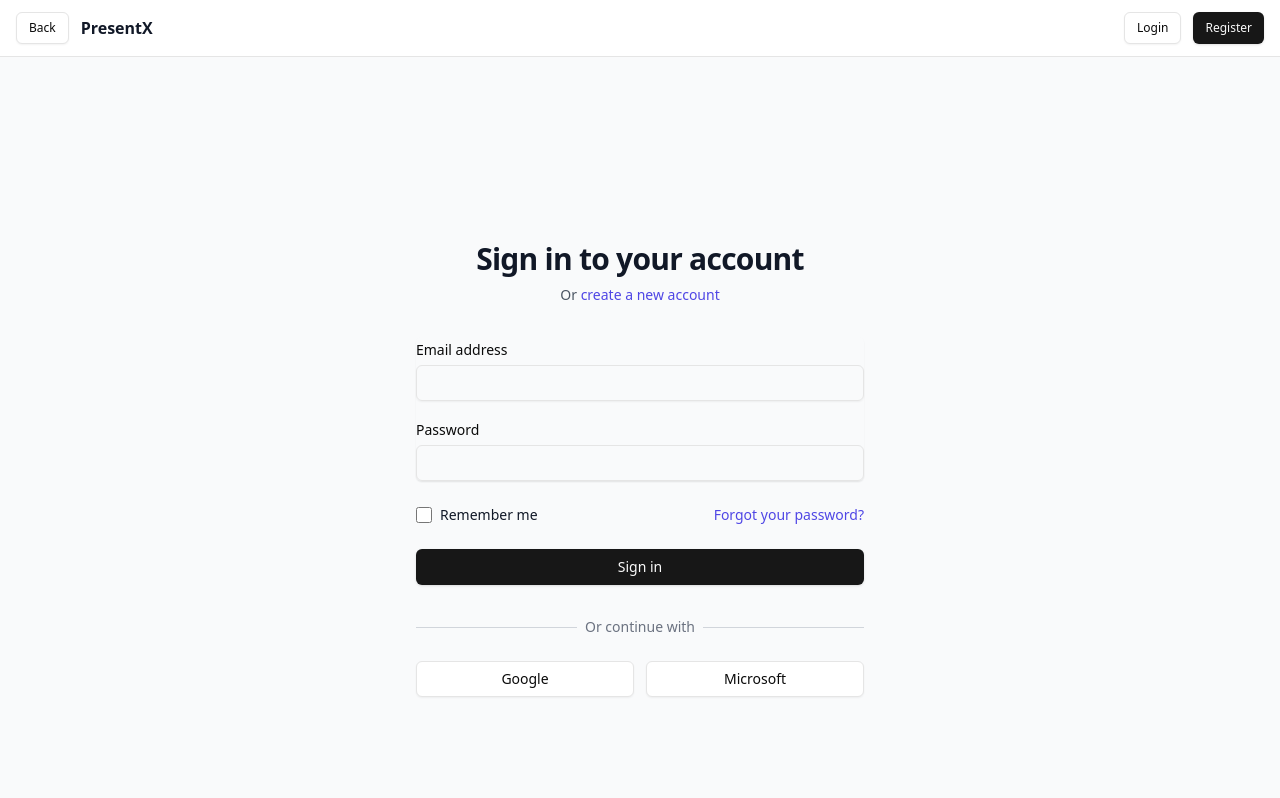
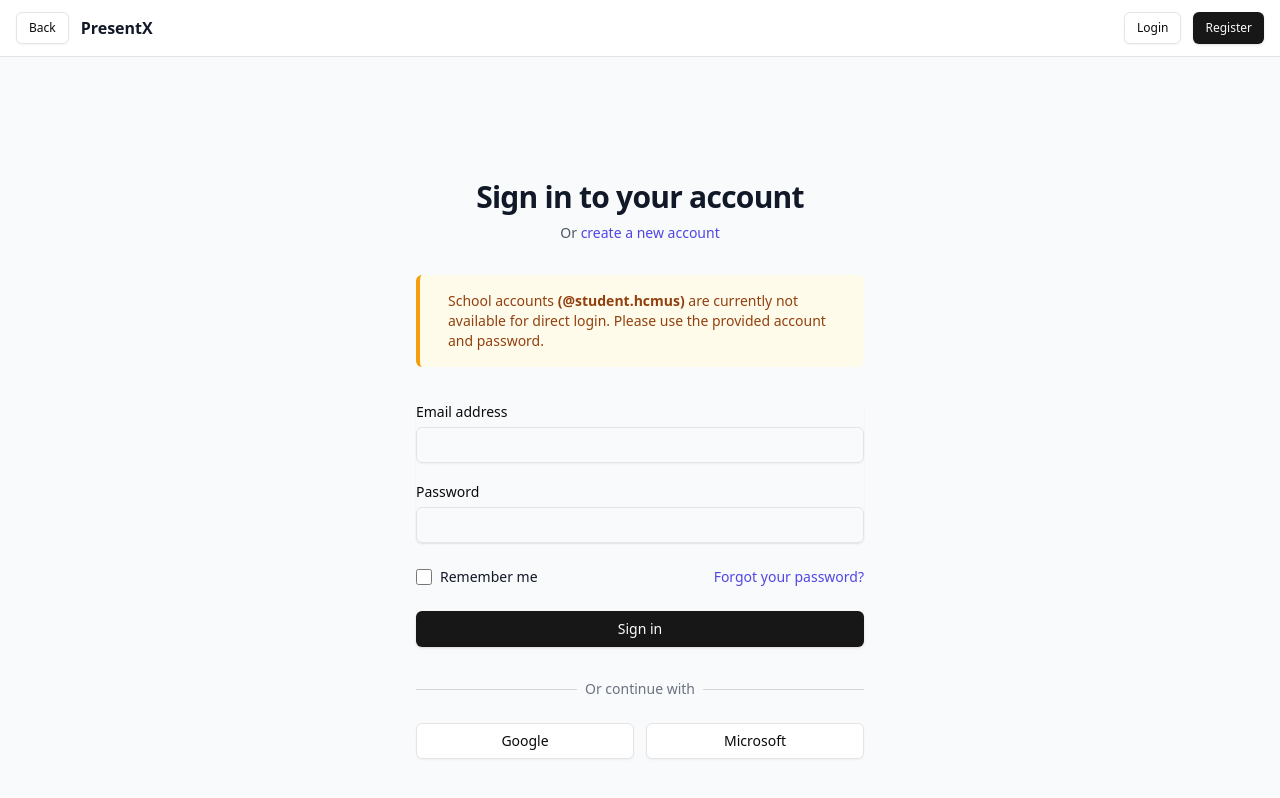
Before and after one commit to Zipexpo/presentation-app, a Next.js app: page /login in a window 1280 px wide. Shown: the top 798 px of the page. Built offline with nearby package versions, Linux system fonts and the light colour scheme; no server answers.

Commit message:
Update page.jsx

```diff
--- a/src/app/(auth)/login/page.jsx
+++ b/src/app/(auth)/login/page.jsx
@@ -60,6 +60,15 @@ function LoginForm() {
             create a new account
           </Link>
         </p>
+      </div>
+      <div className="bg-amber-50 border-l-4 border-amber-500 p-4 rounded-md">
+        <div className="flex">
+          <div className="ml-3">
+            <p className="text-sm text-amber-800 font-medium">
+              School accounts <span className="font-bold">(@student.hcmus)</span> are currently not available for direct login. Please use the provided account and password.
+            </p>
+          </div>
+        </div>
       </div>
 
       {error && (
```
